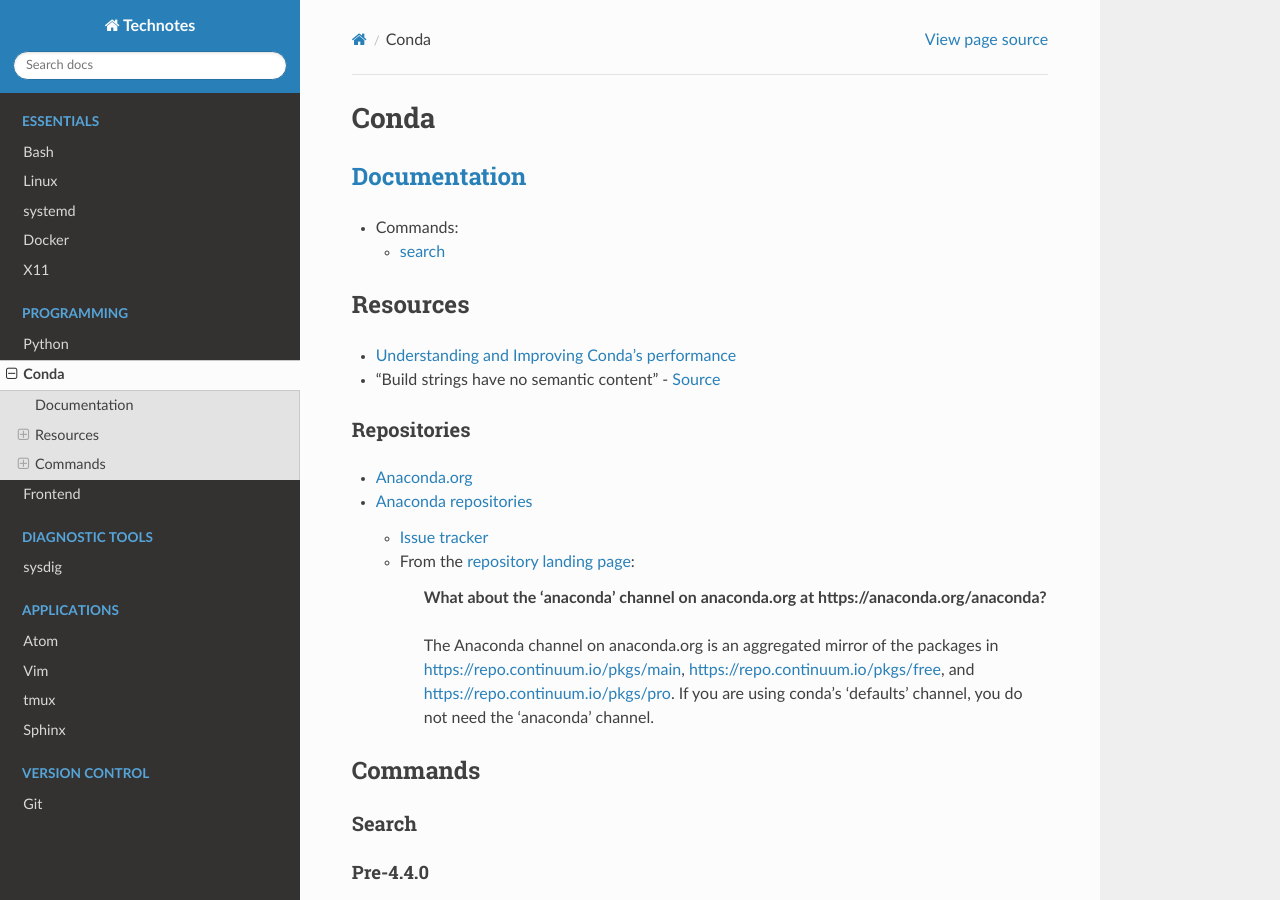
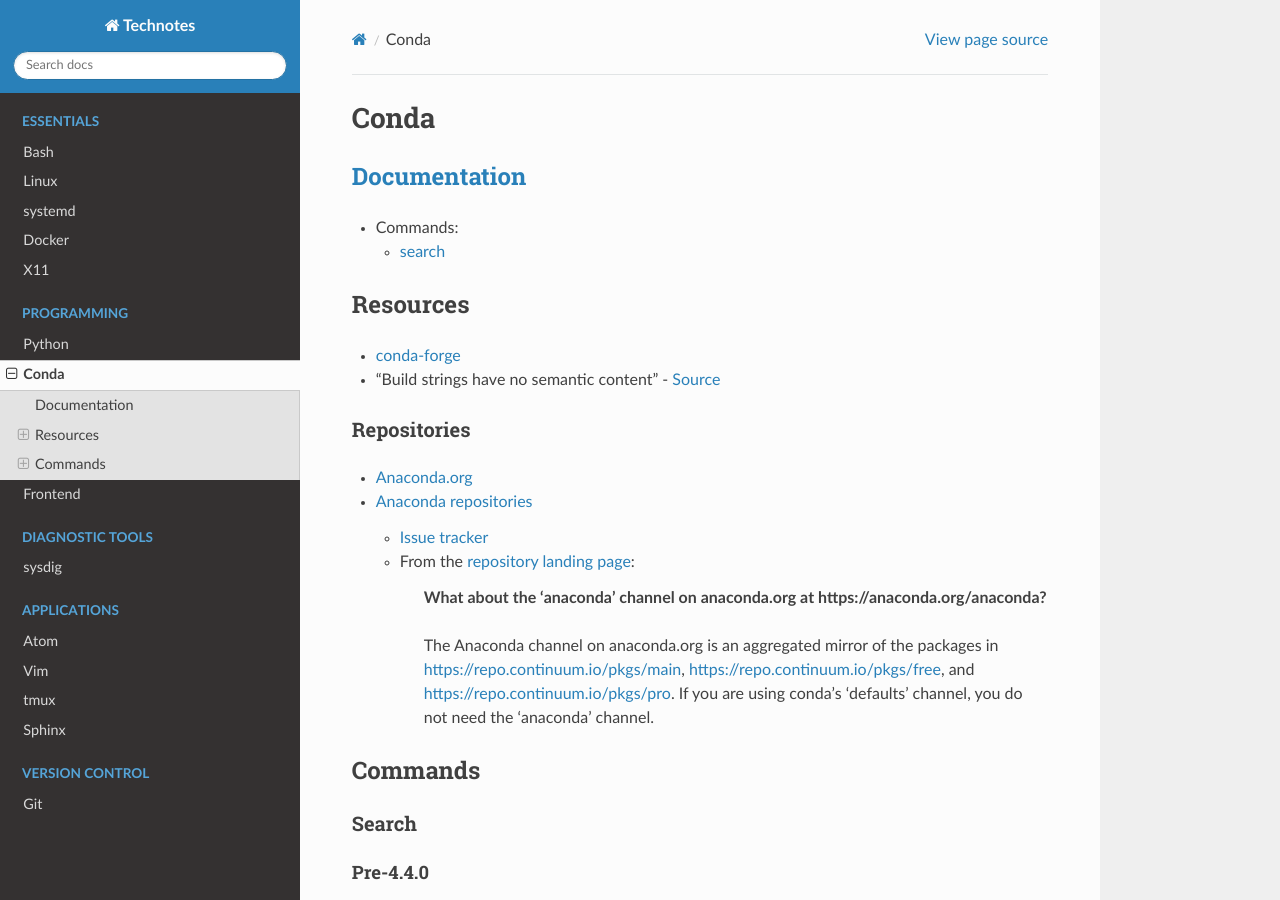
Before and after one commit to heterotopian/technotes, a Sphinx documentation site: the page built from source/conda.rst, in a window 1280 px wide and 900 px high. Built offline with Sphinx 7.4.7 and the Read the Docs theme 2.0.0, drawn with Linux system fonts in a browser that asks for light colours.

Commit message:
Addd conda-forge

```diff
--- a/source/conda.rst
+++ b/source/conda.rst
@@ -15,11 +15,10 @@
 
 
 
-
 Resources
 =========
 
-- `Understanding and Improving Conda’s performance <https://www.anaconda.com/understanding-and-improving-condas-performance/>`_
+- `conda-forge <https://conda-forge.org/docs/>`_
 - "Build strings have no semantic content" -
   `Source <https://github.com/conda/conda/issues/4956#issuecomment-291847858>`_
 
@@ -36,7 +35,6 @@
       **What about the 'anaconda' channel on anaconda.org at https://anaconda.org/anaconda?**
 
       The Anaconda channel on anaconda.org is an aggregated mirror of the packages in https://repo.continuum.io/pkgs/main, https://repo.continuum.io/pkgs/free, and https://repo.continuum.io/pkgs/pro. If you are using conda's 'defaults' channel, you do not need the 'anaconda' channel.
-
 
 
 
```
